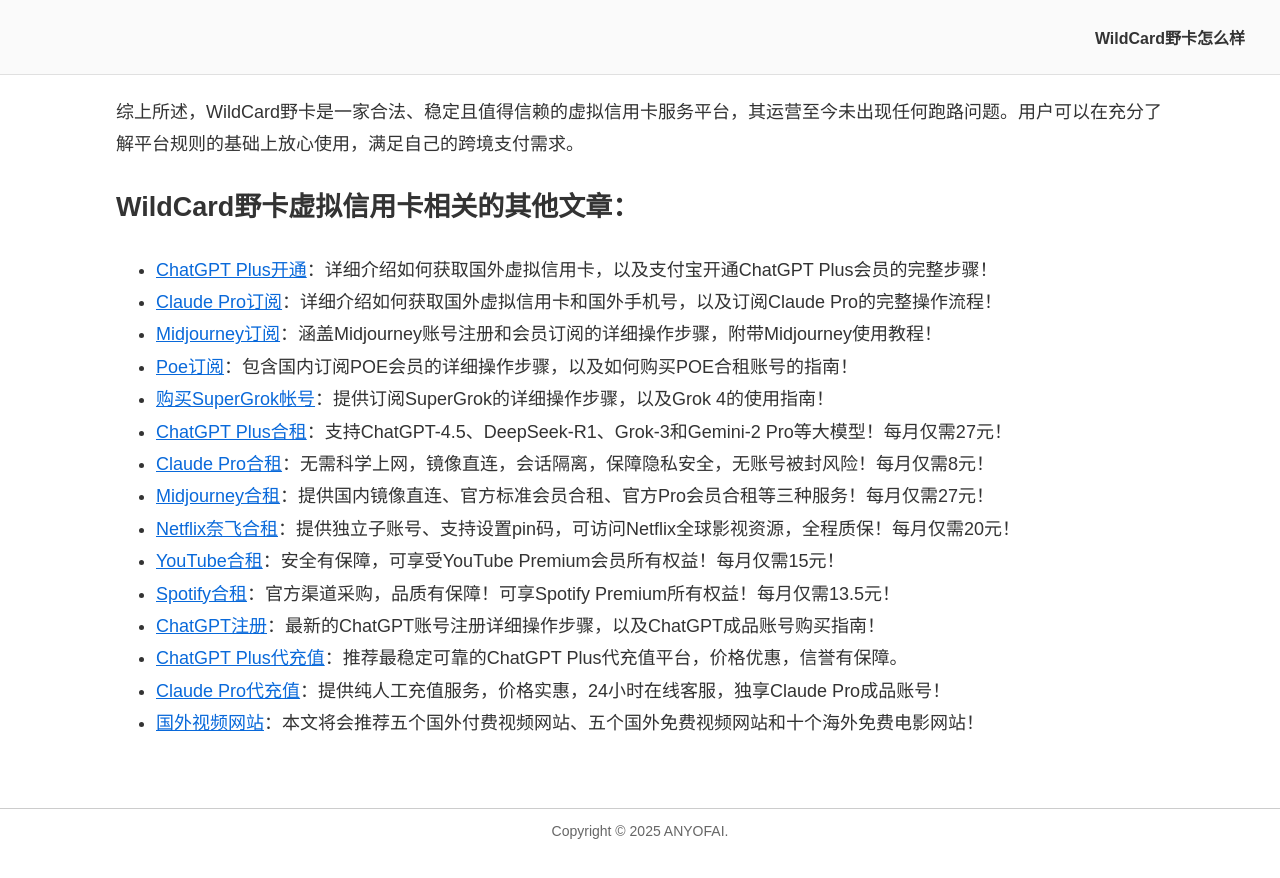
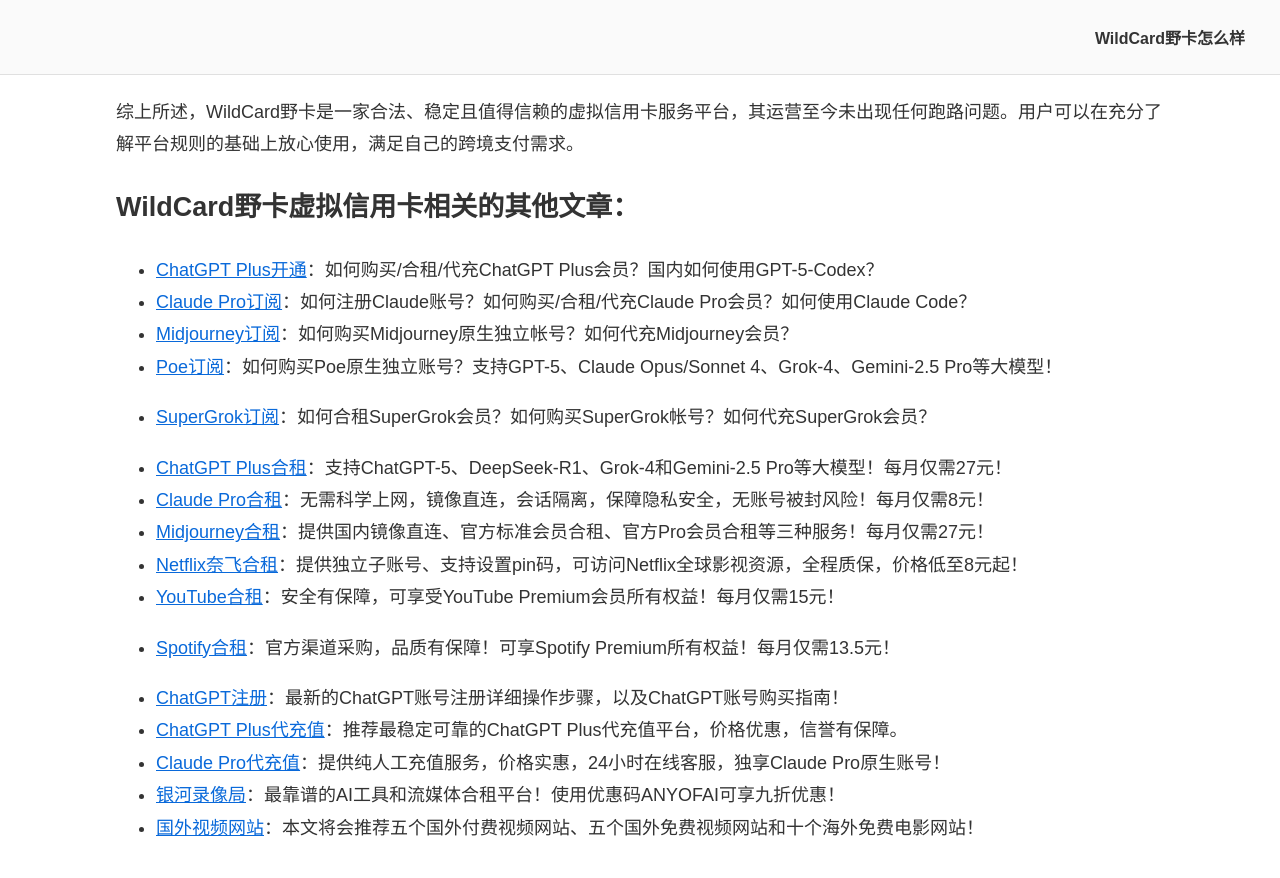
Before and after one commit to anyofai/anyofai.github.io, a Jekyll site: the page built from index.md, in a window 1280 px wide and 900 px high, scrolled down 31257 px. Shown: the top 878 px of the window. Built offline with Jekyll 4.4.1, drawn with Linux system fonts in a browser that asks for light colours; before the commit the page ends 32110 px from its top, so only the background shows below that; some of the changed text lies outside the part shown.

Commit message:
Update index.md

```diff
--- a/index.md
+++ b/index.md
@@ -6,7 +6,7 @@
 
 # 2025年最好用的虚拟信用卡推荐：WildCard野卡虚拟信用卡怎么样？WildCard野卡安全靠谱吗？
 
-<p align="center">最近更新于：2025年9月27日</p>
+<p align="center">最近更新于：2025年10月18日</p>
 
 #### 🚨🚨关于“WildCard野卡跑路（被迫停止运营）”的重要说明🚨🚨
 
@@ -458,18 +458,21 @@
 
 ## WildCard野卡虚拟信用卡相关的其他文章：
 
-* <a href="https://github.com/anyofai/anyofai.github.io">ChatGPT Plus开通</a>：详细介绍如何获取国外虚拟信用卡，以及支付宝开通ChatGPT Plus会员的完整步骤！
-* <a href="https://github.com/anyofai/claude-pro">Claude Pro订阅</a>：详细介绍如何获取国外虚拟信用卡和国外手机号，以及订阅Claude Pro的完整操作流程！
-* <a href="https://github.com/anyofai/midjourney">Midjourney订阅</a>：涵盖Midjourney账号注册和会员订阅的详细操作步骤，附带Midjourney使用教程！
-* <a href="https://github.com/anyofai/poe">Poe订阅</a>：包含国内订阅POE会员的详细操作步骤，以及如何购买POE合租账号的指南！
-* <a href="https://github.com/anyofai/x-twitter">购买SuperGrok帐号</a>：提供订阅SuperGrok的详细操作步骤，以及Grok 4的使用指南！
-* <a href="https://github.com/anyofai/chatgpt-plus-hezu">ChatGPT Plus合租</a>：支持ChatGPT-4.5、DeepSeek-R1、Grok-3和Gemini-2 Pro等大模型！每月仅需27元！
+* <a href="https://github.com/anyofai/anyofai.github.io">ChatGPT Plus开通</a>：如何购买/合租/代充ChatGPT Plus会员？国内如何使用GPT-5-Codex？
+* <a href="https://github.com/anyofai/claude-pro">Claude Pro订阅</a>：如何注册Claude账号？如何购买/合租/代充Claude Pro会员？如何使用Claude Code？
+* <a href="https://github.com/anyofai/midjourney">Midjourney订阅</a>：如何购买Midjourney原生独立帐号？如何代充Midjourney会员？
+* <a href="https://github.com/anyofai/poe">Poe订阅</a>：如何购买Poe原生独立账号？支持GPT-5、Claude Opus/Sonnet 4、Grok-4、Gemini-2.5 Pro等大模型！
+* <a href="https://github.com/anyofai/x-twitter">SuperGrok订阅</a>：如何合租SuperGrok会员？如何购买SuperGrok帐号？如何代充SuperGrok会员？
+
+* <a href="https://github.com/anyofai/chatgpt-plus-hezu">ChatGPT Plus合租</a>：支持ChatGPT-5、DeepSeek-R1、Grok-4和Gemini-2.5 Pro等大模型！每月仅需27元！
 * <a href="https://github.com/anyofai/claude-pro-hezu">Claude Pro合租</a>：无需科学上网，镜像直连，会话隔离，保障隐私安全，无账号被封风险！每月仅需8元！
 * <a href="https://github.com/anyofai/midjourney-hezu">Midjourney合租</a>：提供国内镜像直连、官方标准会员合租、官方Pro会员合租等三种服务！每月仅需27元！
-* <a href="https://github.com/anyofai/netflix-hezu">Netflix奈飞合租</a>：提供独立子账号、支持设置pin码，可访问Netflix全球影视资源，全程质保！每月仅需20元！
+* <a href="https://github.com/anyofai/netflix-hezu">Netflix奈飞合租</a>：提供独立子账号、支持设置pin码，可访问Netflix全球影视资源，全程质保，价格低至8元起！
 * <a href="https://github.com/anyofai/youtube-hezu">YouTube合租</a>：安全有保障，可享受YouTube Premium会员所有权益！每月仅需15元！
 * <a href="https://github.com/anyofai/spotify-hezu">Spotify合租</a>：官方渠道采购，品质有保障！可享Spotify Premium所有权益！每月仅需13.5元！
-* <a href="https://github.com/anyofai/chatgpt">ChatGPT注册</a>：最新的ChatGPT账号注册详细操作步骤，以及ChatGPT成品账号购买指南！
+
+* <a href="https://github.com/anyofai/chatgpt">ChatGPT注册</a>：最新的ChatGPT账号注册详细操作步骤，以及ChatGPT账号购买指南！
 * <a href="https://github.com/anyofai/chatgpt-plus-recharge">ChatGPT Plus代充值</a>：推荐最稳定可靠的ChatGPT Plus代充值平台，价格优惠，信誉有保障。
-* <a href="https://github.com/anyofai/claude-pro-recharge">Claude Pro代充值</a>：提供纯人工充值服务，价格实惠，24小时在线客服，独享Claude Pro成品账号！
+* <a href="https://github.com/anyofai/claude-pro-recharge">Claude Pro代充值</a>：提供纯人工充值服务，价格实惠，24小时在线客服，独享Claude Pro原生账号！
+* <a href="https://github.com/anyofai/nf-video">银河录像局</a>：最靠谱的AI工具和流媒体合租平台！使用优惠码ANYOFAI可享九折优惠！
 * <a href="https://github.com/anyofai/video-site">国外视频网站</a>：本文将会推荐五个国外付费视频网站、五个国外免费视频网站和十个海外免费电影网站！
```
